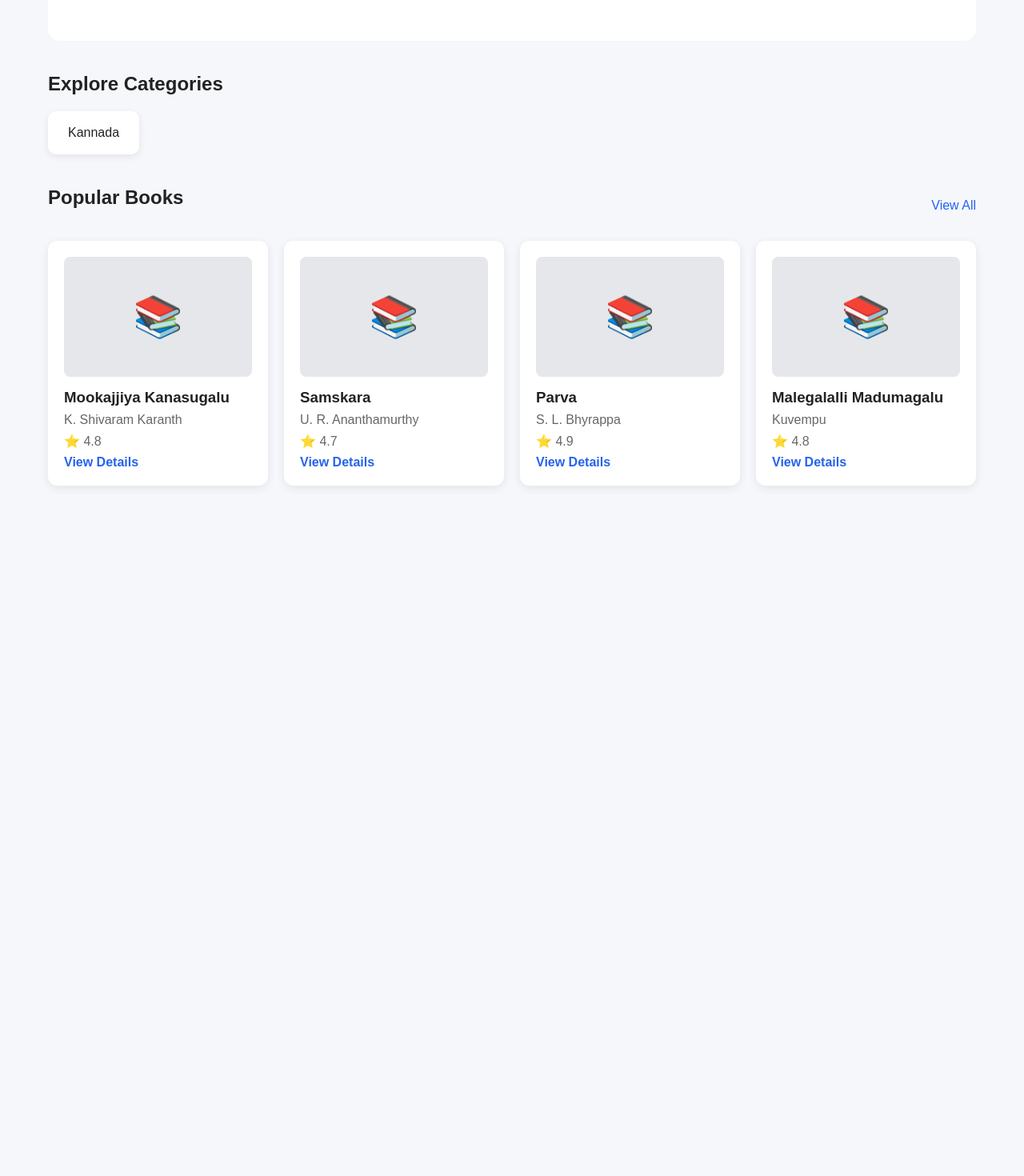
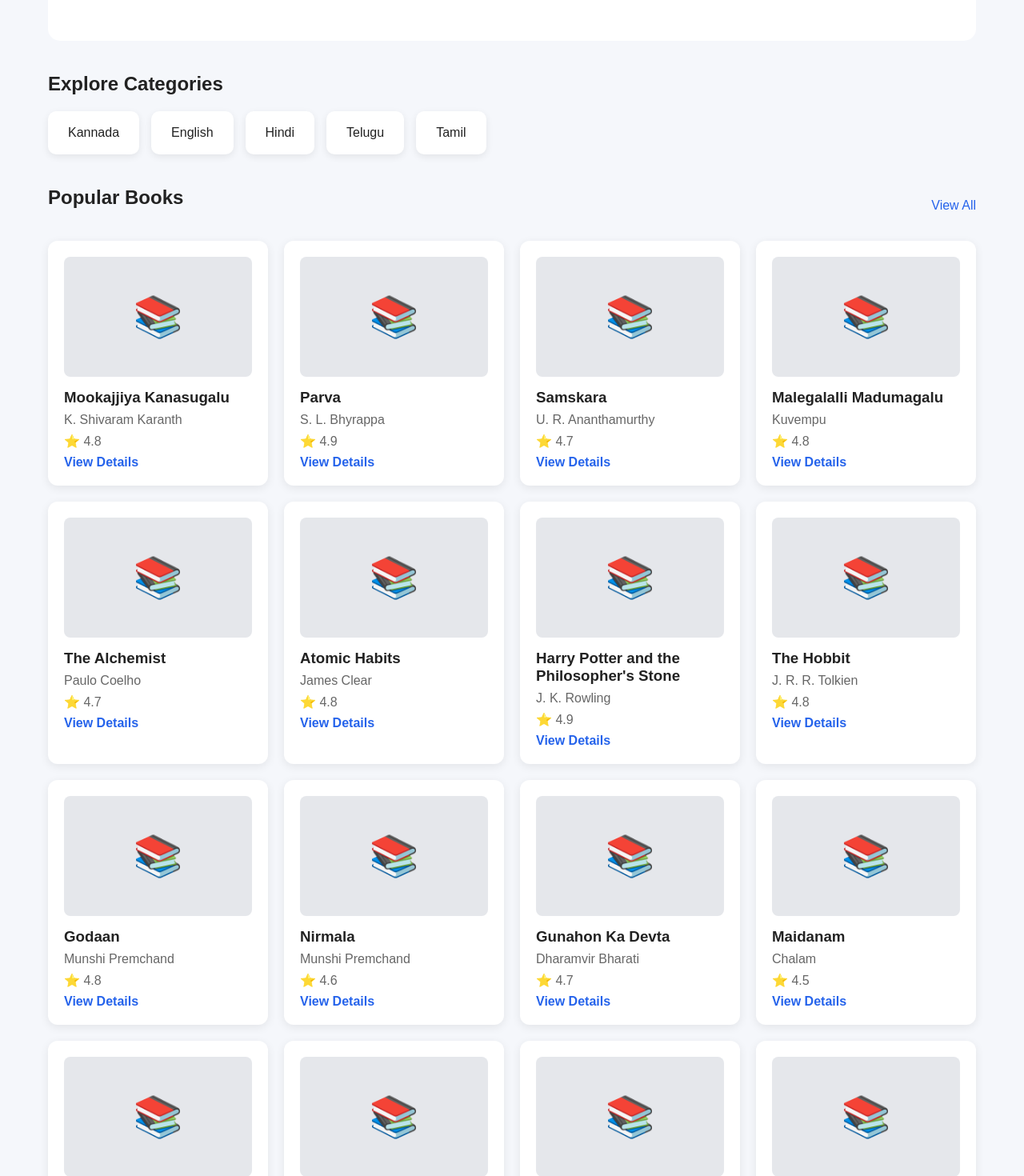
Before and after one commit to baburao745/library-system, a React (Vite) app: page / in a window 1280 px wide. Shown: the part 380-1850 px from the top of the page at 80% size. Before the commit the page ends 1057 px from the top, so only its background shows below. Built offline with nearby package versions, Linux system fonts and the light colour scheme.

Commit message:
Add multilingual library book data

```diff
--- a/src/data/book.js
+++ b/src/data/book.js
@@ -1,29 +1,33 @@
 const books = [
+  // Kannada Books
   {
     id: 1,
     title: "Mookajjiya Kanasugalu",
     author: "K. Shivaram Karanth",
     category: "Kannada",
-    description: "A famous Kannada novel exploring life, society, beliefs, and human nature.",
+    description:
+      "A famous Kannada novel exploring life, society, beliefs, and human nature.",
     rating: 4.8,
     popular: true,
   },
   {
     id: 2,
-    title: "Samskara",
-    author: "U. R. Ananthamurthy",
+    title: "Parva",
+    author: "S. L. Bhyrappa",
     category: "Kannada",
-    description: "A renowned Kannada novel dealing with tradition, society, and personal values.",
-    rating: 4.7,
+    description:
+      "A celebrated Kannada novel presenting the Mahabharata from different perspectives.",
+    rating: 4.9,
     popular: true,
   },
   {
     id: 3,
-    title: "Parva",
-    author: "S. L. Bhyrappa",
+    title: "Samskara",
+    author: "U. R. Ananthamurthy",
     category: "Kannada",
-    description: "A famous Kannada novel presenting the Mahabharata from different perspectives.",
-    rating: 4.9,
+    description:
+      "A renowned Kannada novel dealing with tradition, society, and personal values.",
+    rating: 4.7,
     popular: true,
   },
   {
@@ -31,45 +35,228 @@ const books = [
     title: "Malegalalli Madumagalu",
     author: "Kuvempu",
     category: "Kannada",
-    description: "A classic Kannada novel depicting life, nature, relationships, and society in Malnad.",
+    description:
+      "A classic novel depicting life, nature, relationships, and society in Malnad.",
     rating: 4.8,
     popular: true,
   },
   {
     id: 5,
-    title: "Kanooru Heggadathi",
-    author: "Kuvempu",
+    title: "Chidambara Rahasya",
+    author: "K. Shivaram Karanth",
     category: "Kannada",
-    description: "A classic Kannada novel portraying the culture and social life of Malnad.",
+    description:
+      "A popular Kannada mystery novel involving investigation and suspense.",
+    rating: 4.6,
+    popular: false,
+  },
+
+  // English Books
+  {
+    id: 6,
+    title: "The Alchemist",
+    author: "Paulo Coelho",
+    category: "English",
+    description:
+      "A young shepherd follows his dreams and discovers the meaning of life and destiny.",
     rating: 4.7,
+    popular: true,
+  },
+  {
+    id: 7,
+    title: "Atomic Habits",
+    author: "James Clear",
+    category: "English",
+    description:
+      "A practical guide to building good habits and making small improvements.",
+    rating: 4.8,
+    popular: true,
+  },
+  {
+    id: 8,
+    title: "The Great Gatsby",
+    author: "F. Scott Fitzgerald",
+    category: "English",
+    description:
+      "A classic story about wealth, love, dreams, and society.",
+    rating: 4.4,
     popular: false,
   },
   {
-    id: 6,
-    title: "Gruhabhanga",
-    author: "S. L. Bhyrappa",
-    category: "Kannada",
-    description: "A Kannada novel about family, society, and struggles in life.",
+    id: 9,
+    title: "Harry Potter and the Philosopher's Stone",
+    author: "J. K. Rowling",
+    category: "English",
+    description:
+      "A young boy discovers that he is a wizard and begins his magical journey.",
+    rating: 4.9,
+    popular: true,
+  },
+  {
+    id: 10,
+    title: "The Hobbit",
+    author: "J. R. R. Tolkien",
+    category: "English",
+    description:
+      "Bilbo Baggins leaves his peaceful home and begins an unexpected adventure.",
+    rating: 4.8,
+    popular: true,
+  },
+
+  // Hindi Books
+  {
+    id: 11,
+    title: "Godaan",
+    author: "Munshi Premchand",
+    category: "Hindi",
+    description:
+      "A classic Hindi novel portraying rural life, poverty, and social struggles.",
+    rating: 4.8,
+    popular: true,
+  },
+  {
+    id: 12,
+    title: "Gaban",
+    author: "Munshi Premchand",
+    category: "Hindi",
+    description:
+      "A Hindi novel exploring human desires, social pressure, and moral choices.",
     rating: 4.5,
     popular: false,
   },
   {
-    id: 7,
-    title: "Chidambara Rahasya",
-    author: "K. Shivaram Karanth",
-    category: "Kannada",
-    description: "A popular Kannada mystery novel involving investigation and suspense.",
+    id: 13,
+    title: "Nirmala",
+    author: "Munshi Premchand",
+    category: "Hindi",
+    description:
+      "A social novel dealing with marriage, family relationships, and society.",
+    rating: 4.6,
+    popular: true,
+  },
+  {
+    id: 14,
+    title: "Gunahon Ka Devta",
+    author: "Dharamvir Bharati",
+    category: "Hindi",
+    description:
+      "A popular Hindi novel about love, relationships, and emotional conflict.",
+    rating: 4.7,
+    popular: true,
+  },
+  {
+    id: 15,
+    title: "Raag Darbari",
+    author: "Shrilal Shukla",
+    category: "Hindi",
+    description:
+      "A satirical Hindi novel depicting politics and social life in rural India.",
+    rating: 4.6,
+    popular: false,
+  },
+
+  // Telugu Books
+  {
+    id: 16,
+    title: "Maidanam",
+    author: "Chalam",
+    category: "Telugu",
+    description:
+      "A well-known Telugu novel exploring relationships, society, and individual freedom.",
+    rating: 4.5,
+    popular: true,
+  },
+  {
+    id: 17,
+    title: "Veyi Padagalu",
+    author: "Viswanatha Satyanarayana",
+    category: "Telugu",
+    description:
+      "A celebrated Telugu novel portraying changing traditions and society.",
+    rating: 4.8,
+    popular: true,
+  },
+  {
+    id: 18,
+    title: "Amaravati Kathalu",
+    author: "Satyam Sankaramanchi",
+    category: "Telugu",
+    description:
+      "A collection of memorable Telugu stories connected with everyday life.",
     rating: 4.6,
     popular: false,
   },
   {
-    id: 8,
-    title: "Malegalalli Madumagalu",
-    author: "Kuvempu",
-    category: "Kannada",
-    description: "A celebrated work describing the people and traditions of the Malnad region.",
+    id: 19,
+    title: "Barrister Parvateesam",
+    author: "Mokkapati Narasimha Sastry",
+    category: "Telugu",
+    description:
+      "A humorous Telugu novel following the adventures of a young man.",
+    rating: 4.7,
+    popular: true,
+  },
+  {
+    id: 20,
+    title: "Kanyasulkam",
+    author: "Gurajada Apparao",
+    category: "Telugu",
+    description:
+      "A famous Telugu play addressing social customs and problems.",
+    rating: 4.8,
+    popular: true,
+  },
+
+  // Tamil Books
+  {
+    id: 21,
+    title: "Ponniyin Selvan",
+    author: "Kalki Krishnamurthy",
+    category: "Tamil",
+    description:
+      "A historical Tamil epic filled with adventure, politics, and royal intrigue.",
+    rating: 4.9,
+    popular: true,
+  },
+  {
+    id: 22,
+    title: "Sivagamiyin Sabatham",
+    author: "Kalki Krishnamurthy",
+    category: "Tamil",
+    description:
+      "A historical Tamil novel set around the Pallava period.",
+    rating: 4.8,
+    popular: true,
+  },
+  {
+    id: 23,
+    title: "Silappathikaram",
+    author: "Ilango Adigal",
+    category: "Tamil",
+    description:
+      "An ancient Tamil epic centered on love, justice, and fate.",
+    rating: 4.7,
+    popular: true,
+  },
+  {
+    id: 24,
+    title: "Parthiban Kanavu",
+    author: "Kalki Krishnamurthy",
+    category: "Tamil",
+    description:
+      "A historical Tamil novel involving dreams, courage, and royal ambitions.",
     rating: 4.6,
     popular: false,
+  },
+  {
+    id: 25,
+    title: "Kadal Pura",
+    author: "Sandilyan",
+    category: "Tamil",
+    description:
+      "A popular historical adventure novel featuring sea voyages and royal conflicts.",
+    rating: 4.7,
+    popular: true,
   },
 ];
 
```
